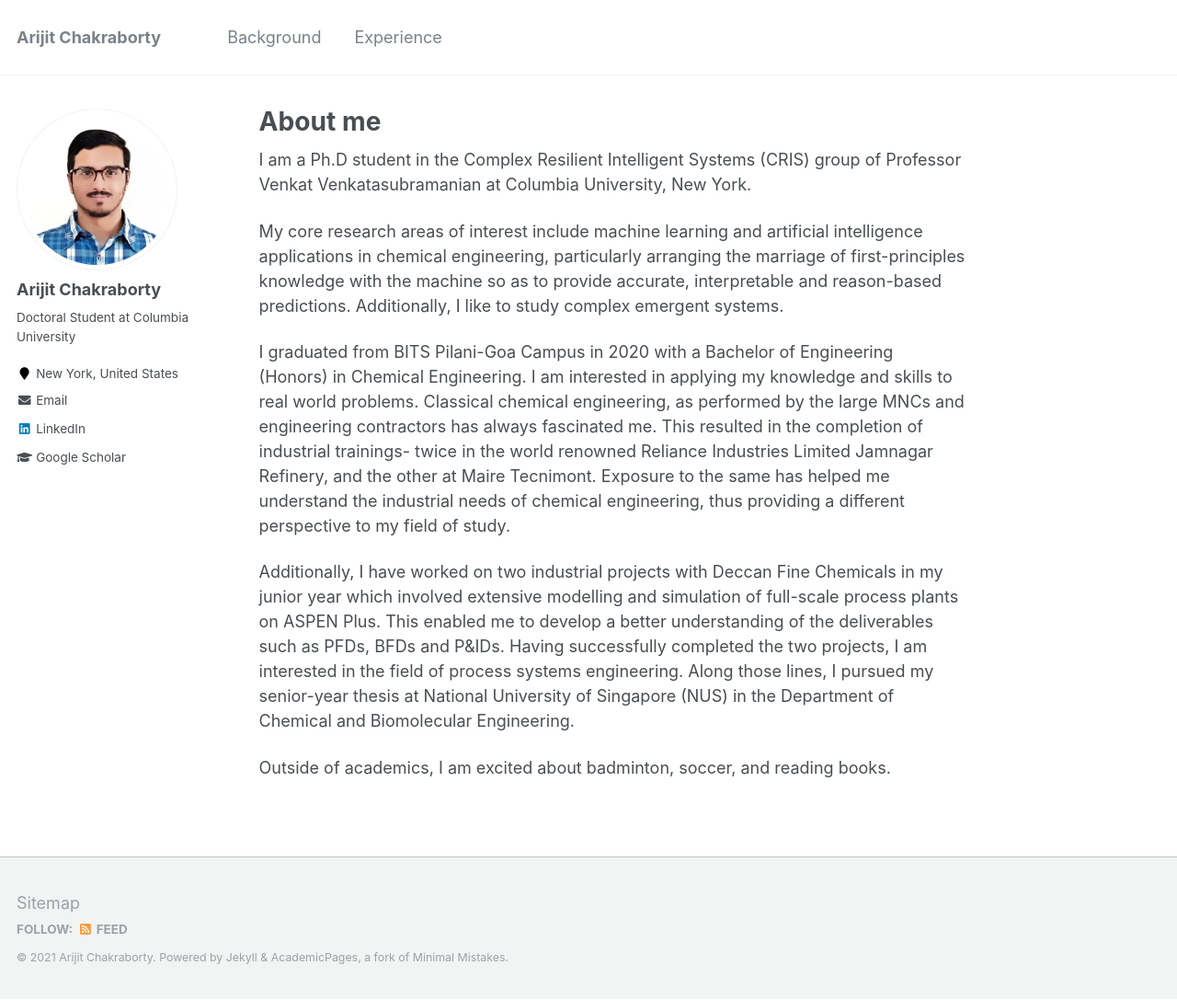
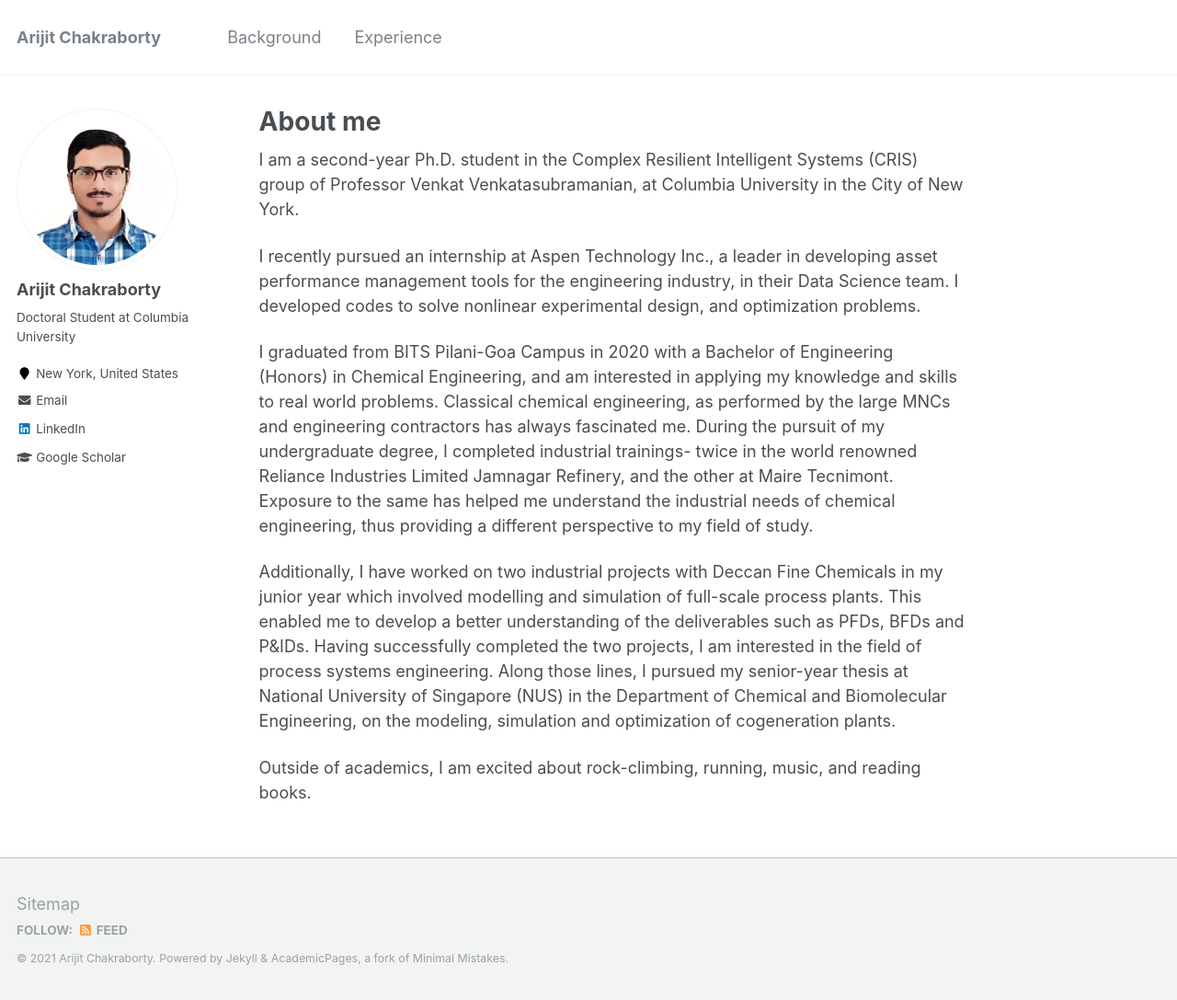
Before and after one commit to arijitc099/arijitc099.github.io, a Jekyll site: the page built from _pages/about.md, in a window 1280 px wide and 1087 px high. Shown: the whole window at 92% size. Built offline with Jekyll 4.4.1, drawn with Linux system fonts in a browser that asks for light colours.

Commit message:
Update about.md

```diff
--- a/_pages/about.md
+++ b/_pages/about.md
@@ -8,12 +8,12 @@ redirect_from:
   - /about.html
 ---
 
-I am a Ph.D student in the Complex Resilient Intelligent Systems (CRIS) group of Professor Venkat Venkatasubramanian at Columbia University, New York.
+I am a second-year Ph.D. student in the Complex Resilient Intelligent Systems (CRIS) group of Professor Venkat Venkatasubramanian, at Columbia University in the City of New York.
 
-My core research areas of interest include machine learning and artificial intelligence applications in chemical engineering, particularly arranging the marriage of first-principles knowledge with the machine so as to provide accurate, interpretable and reason-based predictions. Additionally, I like to study complex emergent systems.
+I recently pursued an internship at Aspen Technology Inc., a leader in developing asset performance management tools for the engineering industry, in their Data Science team. I developed codes to solve nonlinear experimental design, and optimization problems.
 
-I graduated from BITS Pilani-Goa Campus in 2020 with a Bachelor of Engineering (Honors) in Chemical Engineering. I am interested in applying my knowledge and skills to real world problems. Classical chemical engineering, as performed by the large MNCs and engineering contractors has always fascinated me. This resulted in the completion of industrial trainings- twice in the world renowned Reliance Industries Limited Jamnagar Refinery, and the other at Maire Tecnimont. Exposure to the same has helped me understand the industrial needs of chemical engineering, thus providing a different perspective to my field of study.
+I graduated from BITS Pilani-Goa Campus in 2020 with a Bachelor of Engineering (Honors) in Chemical Engineering, and am interested in applying my knowledge and skills to real world problems. Classical chemical engineering, as performed by the large MNCs and engineering contractors has always fascinated me. During the pursuit of my undergraduate degree, I completed industrial trainings- twice in the world renowned Reliance Industries Limited Jamnagar Refinery, and the other at Maire Tecnimont. Exposure to the same has helped me understand the industrial needs of chemical engineering, thus providing a different perspective to my field of study.
 
-Additionally, I have worked on two industrial projects with Deccan Fine Chemicals in my junior year which involved extensive modelling and simulation of full-scale process plants on ASPEN Plus. This enabled me to develop a better understanding of the deliverables such as PFDs, BFDs and P&IDs. Having successfully completed the two projects, I am interested in the field of process systems engineering. Along those lines, I pursued my senior-year thesis at National University of Singapore (NUS) in the Department of Chemical and Biomolecular Engineering.
+Additionally, I have worked on two industrial projects with Deccan Fine Chemicals in my junior year which involved modelling and simulation of full-scale process plants. This enabled me to develop a better understanding of the deliverables such as PFDs, BFDs and P&IDs. Having successfully completed the two projects, I am interested in the field of process systems engineering. Along those lines, I pursued my senior-year thesis at National University of Singapore (NUS) in the Department of Chemical and Biomolecular Engineering, on the modeling, simulation and optimization of cogeneration plants.
 
-Outside of academics, I am excited about badminton, soccer, and reading books.
+Outside of academics, I am excited about rock-climbing, running, music, and reading books.
```
